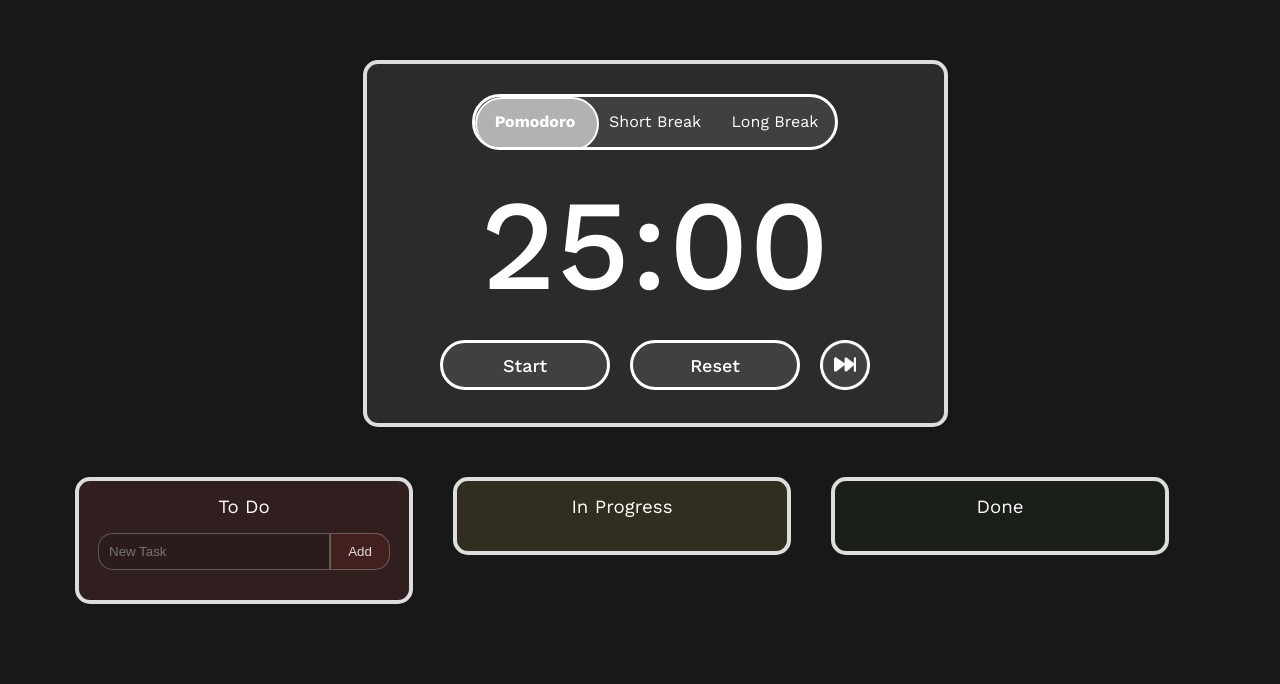
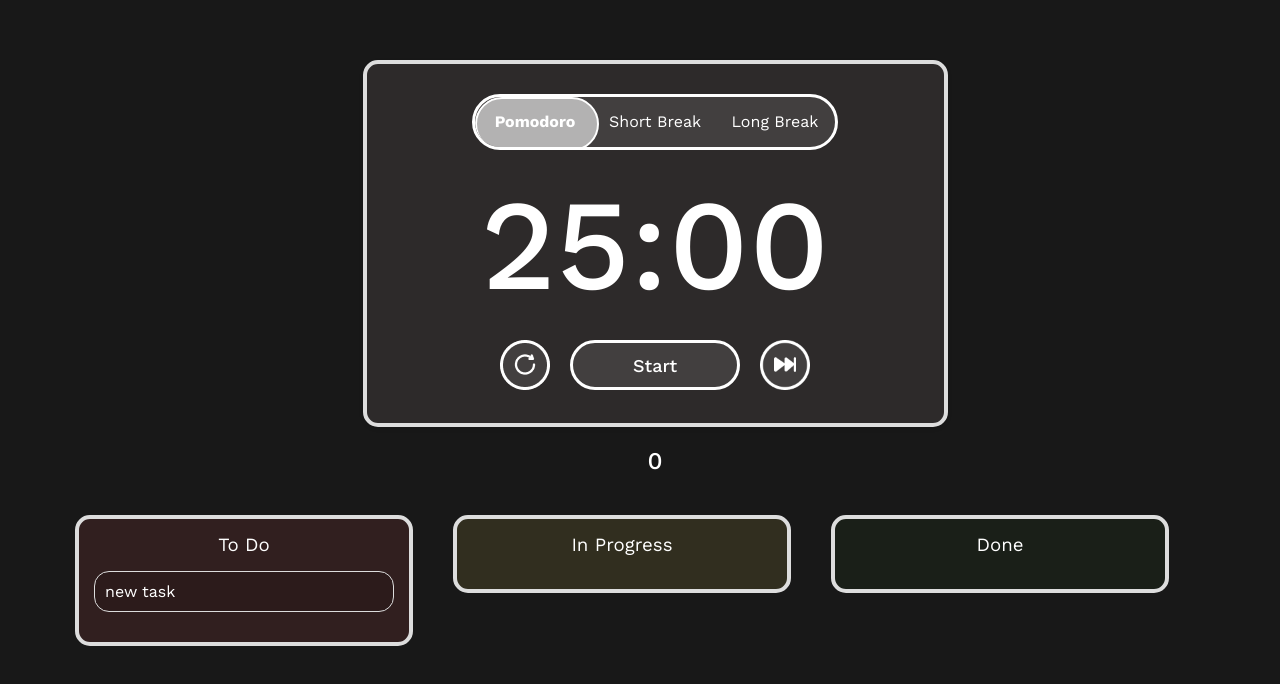
Before and after one commit to Chaitanya1512/FlowMato, a Vue app: page / in a window 1280 px wide. Shown: the top 684 px of the page. Built offline with nearby package versions, Linux system fonts and the light colour scheme.

Commit message:
feat: set estimated sessions for each task

```diff
--- a/src/assets/styles/PomodoroTimer.css
+++ b/src/assets/styles/PomodoroTimer.css
@@ -1,4 +1,3 @@
-
 body {
   background: #181818;
 }
@@ -86,12 +85,12 @@ body {
   background-color: #423f3f;
   font-size: 18px;
   font-weight: 500;
-  font-family: inherit
+  font-family: inherit;
 }
 
 .btn:disabled {
   background-color: #676565;
-  color:#515050;
+  color: #515050;
   cursor: initial;
 }
 
@@ -105,3 +104,9 @@ body {
   border: 0;
   padding: 0;
 }
+
+.session {
+  font-weight: 500;
+  font-size: 24px;
+  margin: 20px;
+}
--- a/src/components/KanbanBoard.vue
+++ b/src/components/KanbanBoard.vue
@@ -8,10 +8,28 @@
     >
       <h3>To Do</h3>
       <div class="input-form">
-        <form @submit.prevent="addTask">
-          <input v-model="newTask" required placeholder="New Task" />
-          <button>Add</button>
-        </form>
+        <div @click="openDialog">new task</div>
+        <dialog ref="myDialog" class="dialog">
+          <form method="dialog" @submit.prevent="handleFormSubmit">
+            <div class="input">
+              <input
+                v-model="newTask"
+                required
+                placeholder="New Task"
+                autofocus
+              />
+              <input
+                v-model="estSession"
+                required
+                placeholder="Est. Sessions"
+                type="number"
+                name="quantity"
+                min="1"
+              />
+            </div>
+            <button class="close" type="submit">Submit</button>
+          </form>
+        </dialog>
       </div>
       <div
         v-for="item in store.taskList(1)"
@@ -21,7 +39,7 @@
         @dragstart="dragItem($event, item)"
       >
         <span>{{ item.title }}</span>
-        <div style="float: right;">{{ item.current }}/{{ item.est }}</div>
+        <div style="float: right">{{ item.current }}/{{ item.est }}</div>
       </div>
     </div>
     <div
@@ -39,7 +57,7 @@
         @dragstart="dragItem($event, item)"
       >
         <span>{{ item.title }}</span>
-        <div style="float: right;">{{ item.current }}/{{ item.est }}</div>
+        <div style="float: right">{{ item.current }}/{{ item.est }}</div>
       </div>
     </div>
     <div
@@ -57,7 +75,7 @@
         @dragstart="dragItem($event, item)"
       >
         <span>{{ item.title }}</span>
-        <div style="float: right;">{{ item.current }}/{{ item.est }}</div>
+        <div style="float: right">{{ item.current }}/{{ item.est }}</div>
       </div>
     </div>
   </div>
@@ -71,6 +89,17 @@ const store = useTaskStore();
 
 const id = ref(0);
 const newTask = ref("");
+const estSession = ref("");
+const dialog = ref(null);
+
+function openDialog() {
+  dialog.value.showModal();
+}
+
+function handleFormSubmit() {
+  addTask();
+  dialog.value.close();
+}
 
 function dragItem(event, item) {
   event.dataTransfer.dropEffect = "move";
@@ -90,9 +119,10 @@ function addTask() {
     title: newTask.value,
     list: 1,
     current: 0,
-    est: 0
+    est: estSession.value,
   });
   newTask.value = "";
+  estSession.value = "";
 }
 </script>
 
@@ -109,24 +139,12 @@ h3 {
 
 .input-form {
   margin: 15px 0;
-}
-
-.input-form input {
-  border: 1px solid #dddddd50;
-  border-radius: 15px 0 0 15px;
-  width: 70%;
+  text-align: left;
+  background: #2c1b1b;
+  border: 1px solid #ddd;
   padding: 10px;
-  background: #2c1b1b;
-  color: #ddd;
-}
-
-.input-form button {
-  border: 1px solid #dddddd50;
-  border-radius: 0 15px 15px 0;
-  width: 20%;
-  padding: 10px;
-  background-color: #422020;
-  color: #ddd;
+  border-radius: 15px;
+  cursor: pointer;
 }
 
 .input-form input:focus {
@@ -149,7 +167,7 @@ h3 {
 }
 
 .drop-zone {
-  margin: 50px 20px;
+  margin: 20px;
   width: 300px;
   min-height: 40px;
   border: 4px solid #ddd;
@@ -165,4 +183,18 @@ h3 {
   border-radius: 15px;
   text-align: left;
 }
+
+::backdrop {
+  background: black;
+  opacity: 0.75;
+}
+
+.input input {
+  padding: 10px;
+}
+
+.input {
+  display: flex;
+  gap: 10px;
+}
 </style>
--- a/src/components/PomodoroTimer.vue
+++ b/src/components/PomodoroTimer.vue
@@ -20,26 +20,26 @@
         <div class="card-text">
           <h1 class="time">{{ minute }}:{{ second }}</h1>
           <div class="button-group">
+            <button
+              @click="reset(currentSession)"
+              :disabled="inProgress"
+              class="skip"
+            >
+              <img height="50px" src="../assets/img/reset.png" />
+            </button>
             <button v-if="!inProgress" @click="start" class="btn btn-primary">
               Start
             </button>
             <button v-else @click="stop" class="btn btn-error">Stop</button>
-            <button
-              @click="reset(currentSession)"
-              :disabled="inProgress"
-              class="btn"
-            >
-              Reset
-            </button>
             <button class="skip" @click="skip()">
               <img height="50px" src="../assets/img/skip.png" />
             </button>
-            <!-- <div>{{ store.session }}</div> -->
           </div>
         </div>
       </div>
     </div>
   </div>
+  <div class="session">{{ store.session }}</div>
 </template>
 
 <script setup>
@@ -104,7 +104,7 @@ function reset(sessionName) {
 function skip() {
   if (currentSession.value === "Pomodoro") {
     store.session++;
-    store.taskList(2).forEach(task => {
+    store.taskList(2).forEach((task) => {
       task.current++;
     });
   }
```
Also changed, not shown: src/assets/img/reset.png (added).
